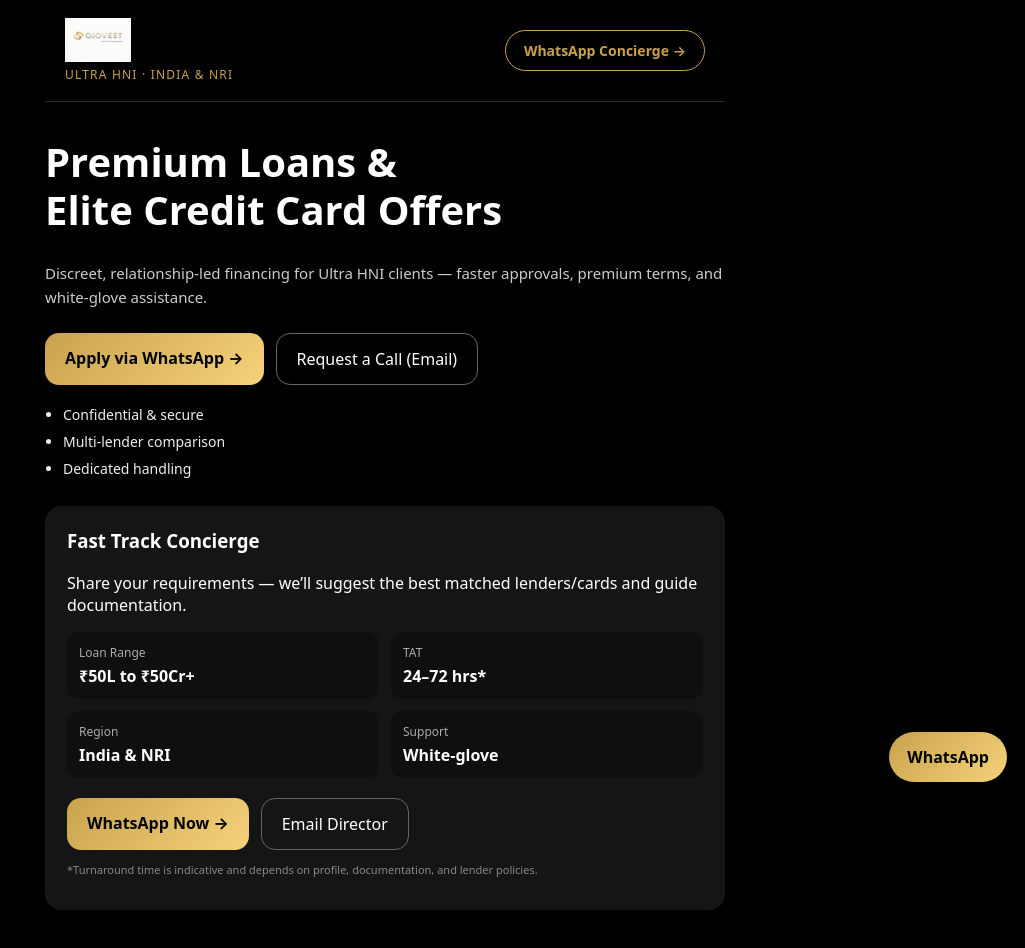
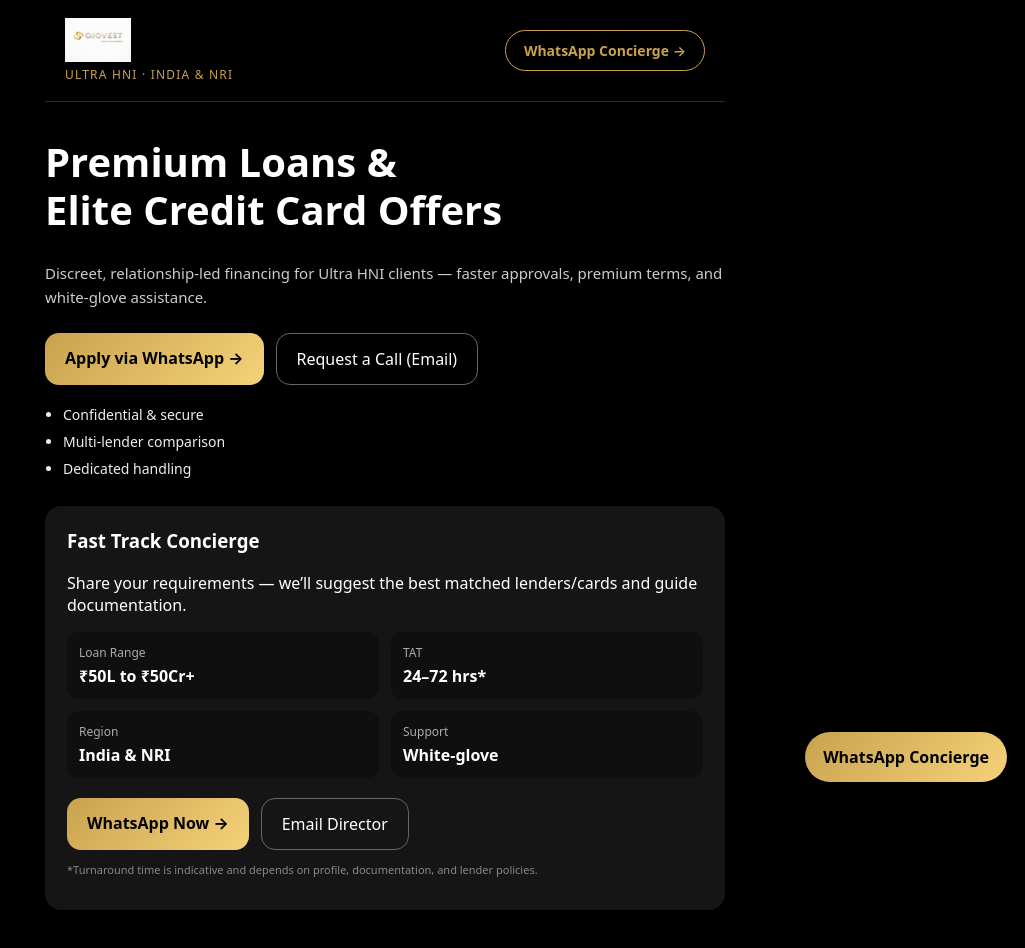
Before and after one commit to ojovest/ojovest, a Next.js app: page / in a window 1280 px wide. Shown: the whole page, without its empty margins (255-1280 px from the left). Built offline with nearby package versions, Linux system fonts and the light colour scheme.

Commit message:
Update page.js

```diff
--- a/app/page.js
+++ b/app/page.js
@@ -125,7 +125,7 @@ export default function Home() {
         className="floatingWhatsapp"
         aria-label="WhatsApp Concierge"
       >
-        WhatsApp
+ WhatsApp Concierge
       </a>
     </main>
   );
```
